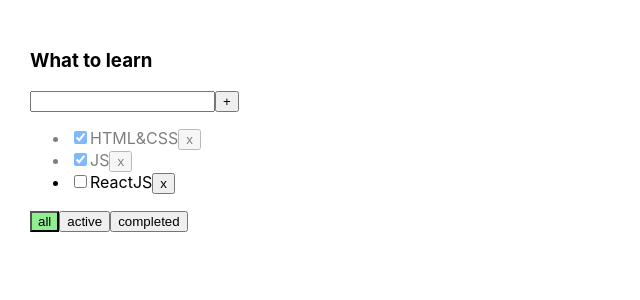
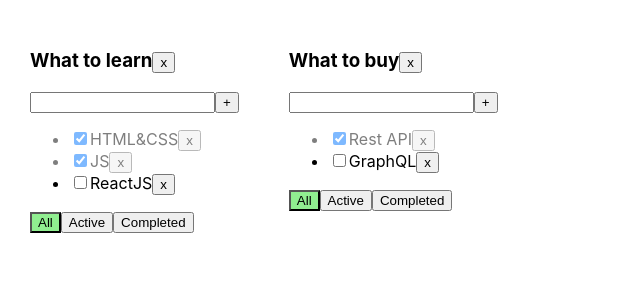
Before and after one commit to mr-vz/todolist, a React (Create React App) app: page / in a window 1280 px wide. Shown: the top 300 px of the page, without its empty margins (0-640 px from the left). Built offline with nearby package versions, Linux system fonts and the light colour scheme.

Commit message:
Five week. 2 sprint

```diff
--- a/src/App.css
+++ b/src/App.css
@@ -6,3 +6,19 @@
 .App > div {
   margin-right: 50px;
 }
+
+.error {
+  border: red 1px solid;
+}
+
+.error-message {
+  color: red;
+}
+
+.active-filter {
+  background-color: lightgreen;
+}
+
+.is-done {
+  opacity: 0.5;
+}
--- a/src/App.tsx
+++ b/src/App.tsx
@@ -9,62 +9,107 @@
     isDone: boolean
 }
 
+type TodolistType = {
+    id: string
+    title: string
+    filter: FilterValuesType
+}
+
 export type FilterValuesType = 'all' | 'active' | 'completed'
 
 function App() {
+    let todolistID1 = v1()
+    let todolistID2 = v1()
 
-	const [tasks, setTasks] = useState<TaskType[]>([
-		{id: v1(), title: 'HTML&CSS', isDone: true},
-		{id: v1(), title: 'JS', isDone: true},
-		{id: v1(), title: 'ReactJS', isDone: false},
+    let [todolists, setTodolists] = useState<TodolistType[]>([
+        { id: todolistID1, title: 'What to learn', filter: 'all' },
+        { id: todolistID2, title: 'What to buy', filter: 'all' },
     ])
 
-	const [filter, setFilter] = useState<FilterValuesType>('all')
+    let [tasks, setTasks] = useState({
+       [todolistID1] : [
+            { id: v1(), title: 'HTML&CSS', isDone: true },
+            { id: v1(), title: 'JS', isDone: true },
+            { id: v1(), title: 'ReactJS', isDone: false },
+        ],
+        [todolistID2]: [
+            { id: v1(), title: 'Rest API', isDone: true },
+            { id: v1(), title: 'GraphQL', isDone: false },
 
-	const removeTask = (taskId: string) => {
-		const filteredTasks = tasks.filter((task) => {
-			return task.id !== taskId
+        ],
     })
-		setTasks(filteredTasks)
+
+   // const [tasks, setTasks] = useState<TaskType[]>([
+   //      {id: v1(), title: 'HTML&CSS', isDone: true},
+   //      {id: v1(), title: 'JS', isDone: true},
+   //      {id: v1(), title: 'ReactJS', isDone: false},
+   //  ])
+    // const [filter, setFilter] = useState<FilterValuesType>('all')
+    const removeTask = (todolistID:string,taskId: string) => {
+            setTasks({...tasks, [todolistID]:tasks[todolistID].filter(el=>el.id!==taskId)})
+        // const filteredTasks = tasks.filter((task) => {
+        //     return task.id !== taskId
+        // })
+        // setTasks(filteredTasks)
+    }
+    const addTask = (todolistID:string,title: string) => {
+        const newTask = {id: v1(), title: title, isDone: false}
+        setTasks({...tasks,[todolistID]: [...tasks[todolistID],newTask]})
+        // const newTasks = [newTask, ...tasks]
+        // setTasks(newTasks)
+    }
+    const changeFilter = (todolistID:string,filter: FilterValuesType) => {
+//              { id: v1(), title: 'What to learn',  filter:newFilter},
+        setTodolists(todolists.map(el=>el.id===todolistID ? {...el,filter} : el))
+        // const currentTodo=todolists.find(el=>el.id===todolistID)
+        // if(currentTodo){
+        //     currentTodo.filter=newFilter
+        //     setTodolists([...todolists])
+        // }
+      }
+    const changeTaskStatus = (todolistID:string,taskId: string, isDone: boolean) => {
+        setTasks({...tasks,
+            [todolistID]: tasks[todolistID].map(el=>el.id===taskId ? {...el,isDone} :el)})
+        // const newState = tasks.map(t => t.id == taskId ? {...t, isDone: taskStatus} : t)
+        // setTasks(newState)
     }
 
-	const addTask = (title: string)=> {
-		const newTask = {
-			id: v1(),
-			title: title,
-			isDone: false
-		}
-		const newTasks = [newTask, ...tasks]
-		setTasks(newTasks)
-	}
-
-	const changeFilter = (filter: FilterValuesType) => {
-		setFilter(filter)
-	}
-
-	const changeStatus = (taskId: string, isDone: boolean) => {
-		setTasks(tasks.map(el => el.id === taskId ? {...el, isDone} : el))
-	}
-
-	let tasksForTodolist = tasks
-	if (filter === 'active') {
-		tasksForTodolist = tasks.filter(task => !task.isDone)
-	}
-
-	if (filter === 'completed') {
-		tasksForTodolist = tasks.filter(task => task.isDone)
+    const removeTodolist = (todolistID:string) => {
+        //console.log(todolistID)
+        //setTodolists({...tasks, [todolistID]:tasks[todolistID].filter(el => el.id === todolistID ? [] : el)})
+        setTodolists(todolists.filter(el => el.id !== todolistID))
+        delete tasks[todolistID]
+        setTasks({...tasks})
+        console.log(tasks)
     }
 
     return (
         <div className="App">
+            {todolists.map(el => {
+                let tasksForTodolist = tasks[el.id]
+                if (el.filter === 'active') {
+                    tasksForTodolist = tasks[el.id].filter(task => !task.isDone)
+                }
+                if (el.filter === 'completed') {
+                    tasksForTodolist = tasks[el.id].filter(task => task.isDone)
+                }
+                return (
                     <Todolist
-				title="What to learn"
+                        key={el.id}
+                        todolistId={el.id}
+                        title={el.title}
                         tasks={tasksForTodolist}
                         removeTask={removeTask}
                         changeFilter={changeFilter}
                         addTask={addTask}
-				changeStatus={changeStatus}
+                        changeTaskStatus={changeTaskStatus}
+                        filter={el.filter}
+                        removeTodolist={removeTodolist}
                     />
+                )
+            })}
+
+
         </div>
     );
 }
--- a/src/Todolist.tsx
+++ b/src/Todolist.tsx
@@ -1,64 +1,79 @@
 import {FilterValuesType, TaskType} from "./App";
 import {ChangeEvent, KeyboardEvent, useState} from "react";
 import {Button} from "./Button";
-import s from './todolist.module.css'
 
 type PropsType = {
+	todolistId:string
 	title: string
 	tasks: TaskType[]
-	removeTask: (taskId: string) => void
-	changeFilter: (filter: FilterValuesType) => void
-	addTask: (title: string) => void
-    changeStatus: (taskId: string ,isDone: boolean) => void
+	removeTask: (todolistID:string,taskId: string) => void
+	changeFilter: (todolistID:string,filter: FilterValuesType) => void
+	addTask: (todolistID:string,title: string) => void
+	changeTaskStatus: (todolistID:string,taskId: string, taskStatus: boolean) => void
+	filter: FilterValuesType
+	removeTodolist: (todolistID:string)=>void
 }
 
-export const Todolist = ({title, tasks, removeTask, changeFilter, addTask, changeStatus}: PropsType) => {
+export const Todolist = (props: PropsType) => {
+	const {todolistId,title, tasks, filter, removeTask, changeFilter, addTask, changeTaskStatus, removeTodolist} = props
+
 	const [taskTitle, setTaskTitle] = useState('')
-	const [error, setError] = useState<null | string>(null)
-	const [nameButton, setNameButton] = useState('all')
+	const [error, setError] = useState<string | null>(null)
+
+	//Todo:перенести условия
+	// let tasksForTodolist = tasks
+	// if (el.filter === 'active') {
+	// 	tasksForTodolist = tasks.filter(task => !task.isDone)
+	// }
+	// if (el.filter === 'completed') {
+	// 	tasksForTodolist = tasks.filter(task => task.isDone)
+	// }
+
 
 	const addTaskHandler = () => {
-		if(taskTitle.trim()) {
-			addTask(taskTitle.trim())
+		if (taskTitle.trim() !== '') {
+			addTask(todolistId,taskTitle.trim())
+			setTaskTitle('')
 		} else {
-			setError('Title is requred!')
+			setError('Title is required')
 		}
-		setTaskTitle('')
 	}
 
 	const changeTaskTitleHandler = (event: ChangeEvent<HTMLInputElement>) => {
 		setTaskTitle(event.currentTarget.value)
-		setError(null)
 	}
 
 	const addTaskOnKeyUpHandler = (event: KeyboardEvent<HTMLInputElement>) => {
+		setError(null)
 		if (event.key === 'Enter') {
 			addTaskHandler()
 		}
 	}
 
 	const changeFilterTasksHandler = (filter: FilterValuesType) => {
-		changeFilter(filter)
-		setNameButton(filter)
+		changeFilter(todolistId,filter)
 	}
 
-    const changeStatusHandler = (taskId: string, value: boolean) => {
-        changeStatus(taskId, value)
-    }
+	const removeTodolistHandler = () => {
+		removeTodolist(props.todolistId)
+	}
 
 	return (
 		<div>
-			<h3>{title}</h3>
+			<h3>
+				{title}
+				<Button title={'x'} onClick={removeTodolistHandler}/>
+			</h3>
 			<div>
 				<input
+					className={error ? 'error': ''}
 					value={taskTitle}
 					onChange={changeTaskTitleHandler}
 					onKeyUp={addTaskOnKeyUpHandler}
-					className={error ? s.error : ''}
 				/>
 				<Button title={'+'} onClick={addTaskHandler}/>
+				{error && <div className={'error-message'}>{error}</div> }
 			</div>
-			{error&&<span className={s.errorMessage}>{error}</span>}
 			{
 				tasks.length === 0
 					? <p>Тасок нет</p>
@@ -66,11 +81,16 @@
 						{tasks.map((task) => {
 
 							const removeTaskHandler = () => {
-								removeTask(task.id)
+								removeTask(todolistId,task.id)
 							}
 
-							return <li key={task.id} className={task.isDone ? s.isDone : ''}>
-								<input type="checkbox" checked={task.isDone} onChange={(e)=> changeStatusHandler(task.id, e.currentTarget.checked)}/>
+							const changeTaskStatusHandler = (e: ChangeEvent<HTMLInputElement>) => {
+								const newStatusValue = e.currentTarget.checked
+								changeTaskStatus(todolistId,task.id, newStatusValue)
+							}
+
+							return <li key={task.id} className={task.isDone ? 'is-done' : ''}>
+								<input type="checkbox" checked={task.isDone} onChange={changeTaskStatusHandler}/>
 								<span>{task.title}</span>
 								<Button onClick={removeTaskHandler} title={'x'}/>
 							</li>
@@ -78,9 +98,9 @@
 					</ul>
 			}
 			<div>
-				<Button className={nameButton === 'all' ? s.activeFilter : ''} title={'all'} onClick={()=> changeFilterTasksHandler('all')}/>
-				<Button className={nameButton === 'active' ? s.activeFilter : ''} title={'active'} onClick={()=> changeFilterTasksHandler('active')}/>
-				<Button className={nameButton === 'completed' ? s.activeFilter : ''} title={'completed'} onClick={()=> changeFilterTasksHandler('completed')}/>
+				<Button className={filter === 'all' ? 'active-filter' : '' } title={'All'} onClick={()=> changeFilterTasksHandler('all')}/>
+				<Button className={filter === 'active' ? 'active-filter' : '' } title={'Active'} onClick={()=> changeFilterTasksHandler('active')}/>
+				<Button className={filter === 'completed' ? 'active-filter' : '' } title={'Completed'} onClick={()=> changeFilterTasksHandler('completed')}/>
 			</div>
 		</div>
 	)
```
Lines whose indentation alone changed are shown as unchanged.
